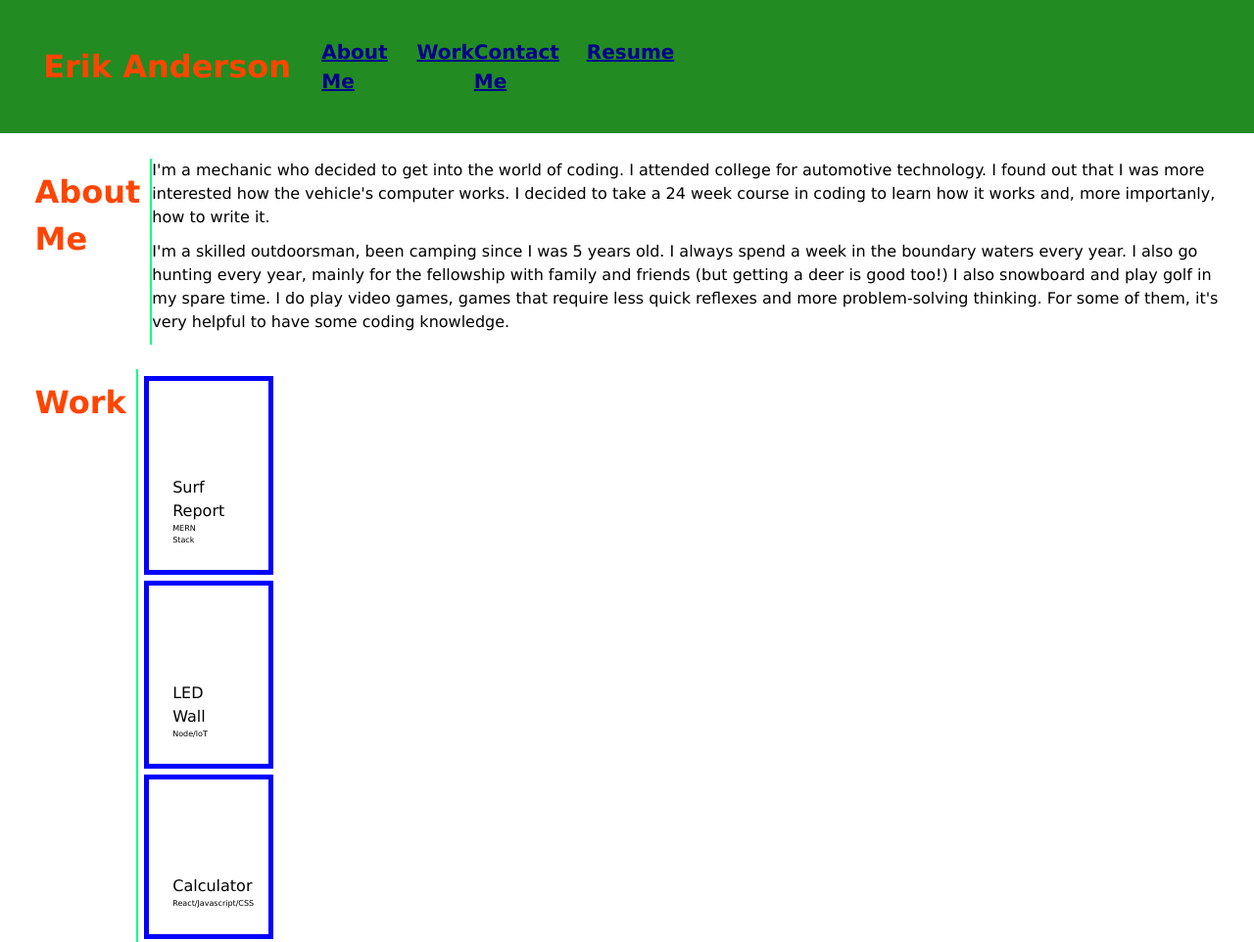
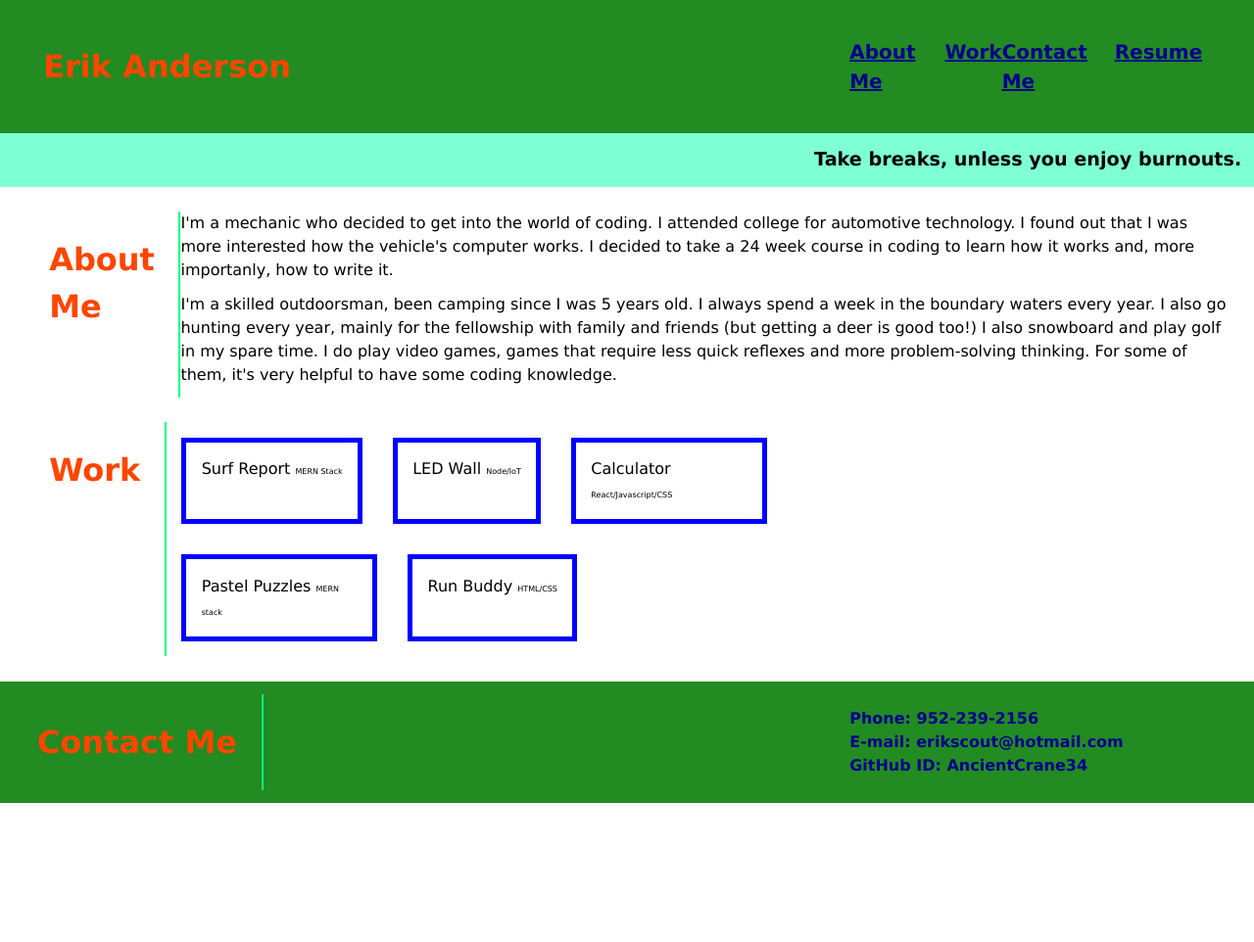
Before and after one commit to AncientCrane34/Personal-Portfolio, a plain HTML site: page index.html in a window 1280 px wide. Shown: the top 962 px of the page at 98% size. After the commit the page ends 820 px from the top, so only its background shows below. Drawn offline with Linux system fonts and the light colour scheme.

Commit message:
changed everything

```diff
--- a/assets/style.css
+++ b/assets/style.css
@@ -10,6 +10,7 @@ body {
 
 header {
     display: flex;
+    justify-content: space-between;
     align-items: center;
     padding: 1%;
     background-color: forestgreen;
@@ -43,10 +44,20 @@ section{
 }
 
 h2{
+    font-size: 120%;
     display: flex;
+    justify-content: flex-end;
+    padding: 1%;
+    background-color: aquamarine;
+}
+
+h3{
+    display: flex;
+    justify-content: flex-end;
+    max-width: 400%;
     font-size: 200%;
     color: orangered;
-    padding: 10px;
+    padding: 2%;
     border-right: 2px solid springgreen;
 
 }
@@ -60,13 +71,18 @@ p{
     padding-bottom: 1%;
 }
 
-div li{
+section ul{
     display: flex;
+    flex-wrap: wrap;
+}
+
+section li{
     flex-direction: column;
-    padding: 80% 80% 20% 20%;
+    justify-content: space-around;
+    max-width: 200px;
+    padding: 2%;
     border: solid 5px blue;
-    margin: 5%;
-
+    margin: 2%;
 }
 
 div li:hover{
@@ -90,12 +106,6 @@ footer{
     background-color: forestgreen;
 }
 
-h3{
-    font-size: 200%;
-    color: orangered;
-    padding: 10px;
-}
-
 footer li{
     display:flex;
     flex-direction: row;
--- a/index.html
+++ b/index.html
@@ -1,6 +1,5 @@
 <!DOCTYPE html>
 <html lang="en">
-
     <head>
         <meta charset="UTF-8" />
       <meta name="viewport" content="width=device-width, initial-scale=1.0" />
@@ -22,9 +21,11 @@
             </nav>
         </header>
 
+        <h2>Take breaks, unless you enjoy burnouts.</h2>
+
         <main>
             <section>
-            <h2>About Me</h2>
+                <h3>About Me</h3>
                 <article>
                     <p>I'm a mechanic who decided to get into the world of coding. I attended college for automotive technology. I found out that I was more interested how the vehicle's computer works.
                     I decided to take a 24 week course in coding to learn how it works and, more importanly, how to write it.</p>
@@ -34,7 +35,7 @@
                 </article>
             </section>
             <section>
-            <h2>Work</h2>
+                <h3>Work</h3>
                 <div>
                     <ul>
                         <li>Surf Report <span>MERN Stack</span></li>
@@ -46,7 +47,7 @@
                 </div>
             </section>
             <footer>
-            <h2>Contact Me</h2>
+                <h3>Contact Me</h3>
                 <span>
                     <ul>
                         <li>Phone: 952-239-2156</li>
```
Also changed, not shown: 1 other file. Lines whose indentation alone changed are shown as unchanged.
